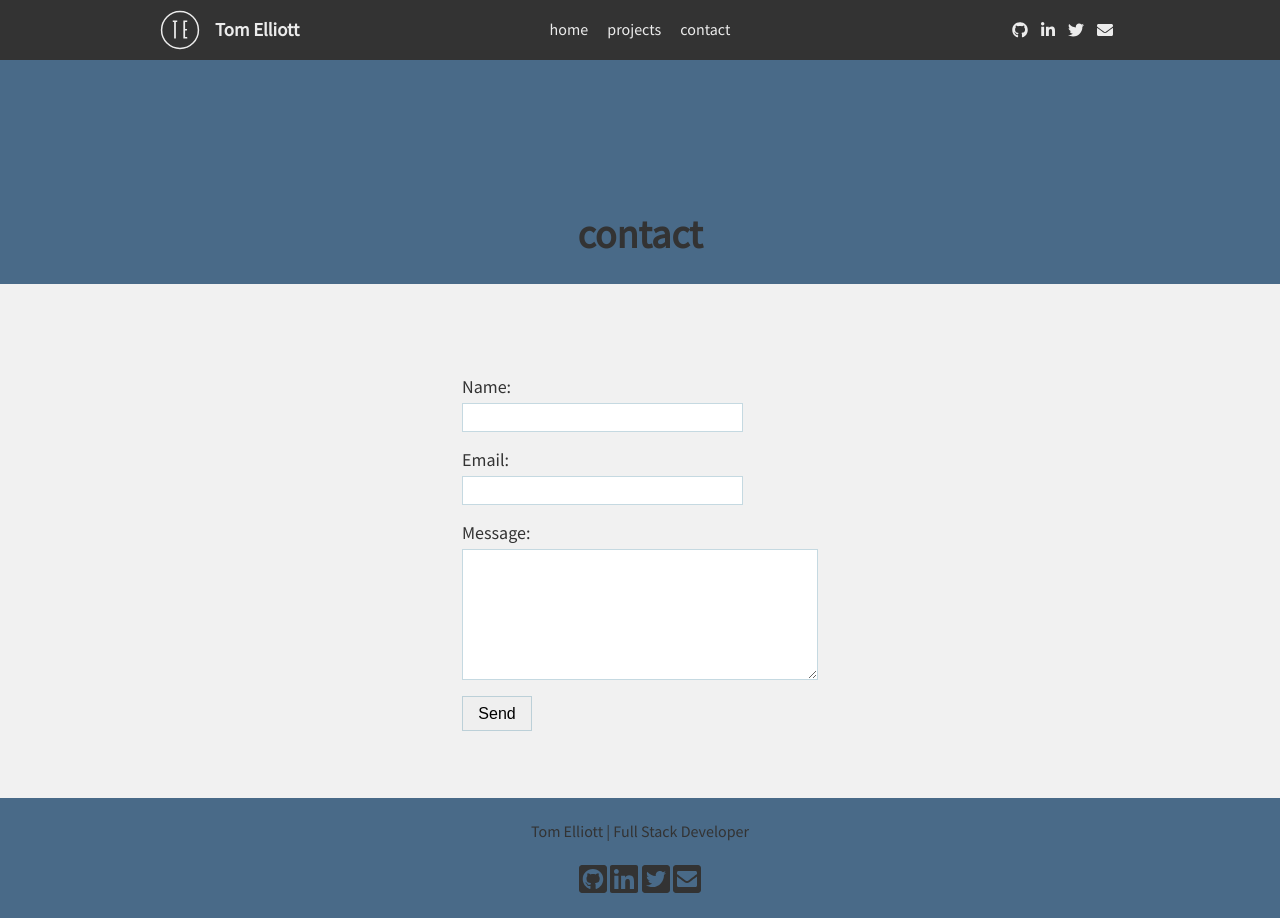
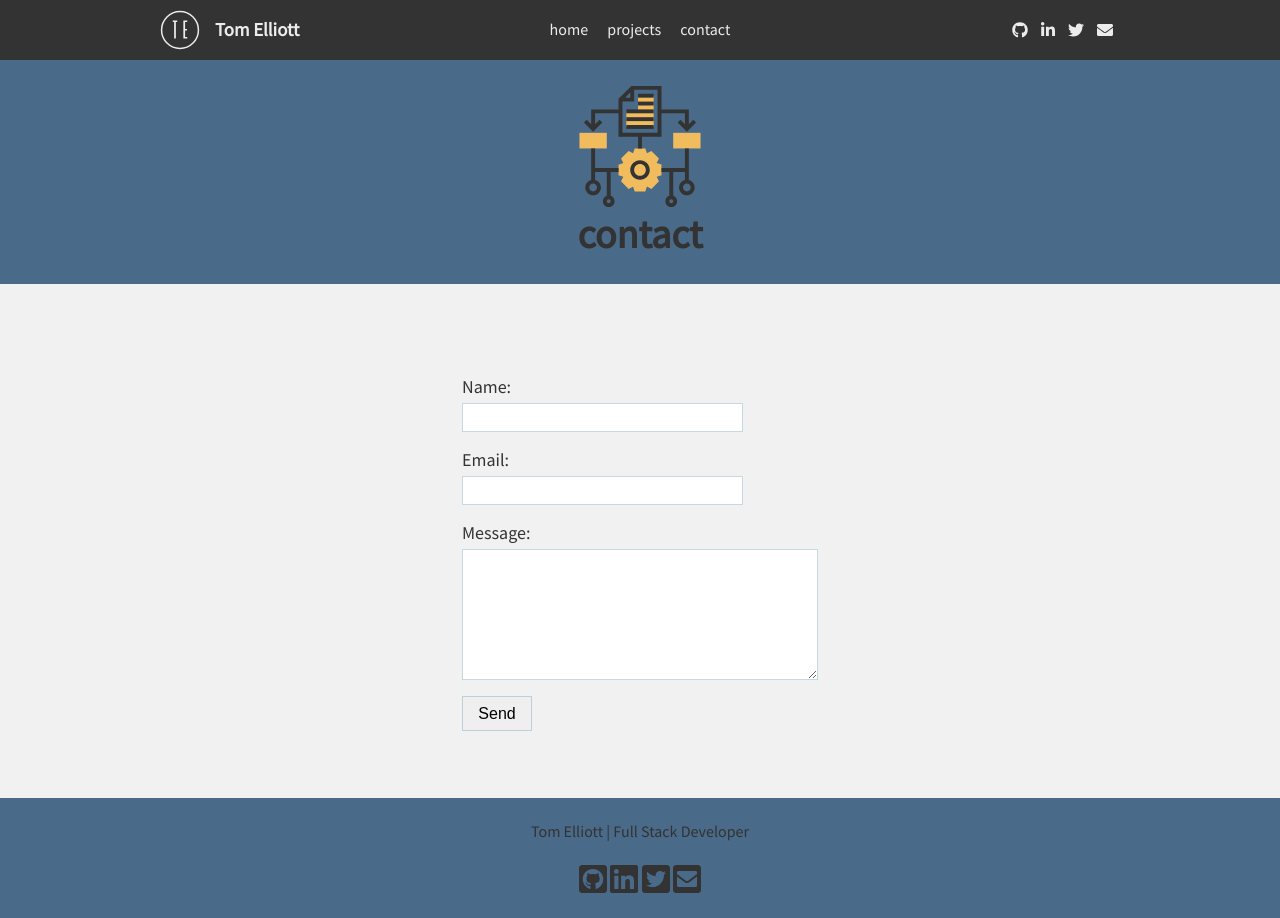
Before and after one commit to tmelliottjr/portfolio, a Jekyll site: the page built from contact.html, in a window 1280 px wide. Built offline with Jekyll 4.4.1, drawn with Linux system fonts in a browser that asks for light colours; nearby versions of some CDN libraries.

Commit message:
fix hero relative paths

```diff
--- a/_includes/header.html
+++ b/_includes/header.html
@@ -1,2 +1,2 @@
-<img class="hero-icon" src="./static/assets/{{page.hero}}" alt="">
+<img class="hero-icon" src="../static/assets/{{page.hero}}" alt="">
 <span class="section-title">{{ include.section_name }}</span>
```
